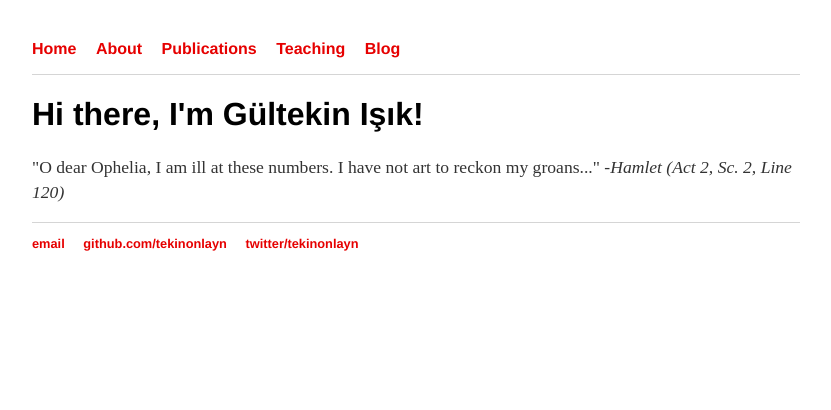
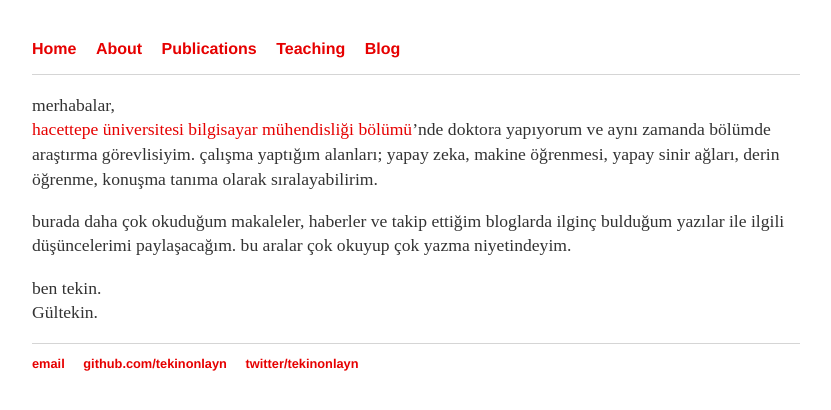
Before and after one commit to tekinonlayn/gi.github.io, a Jekyll site: the page built from index.html, in a window 1280 px wide. Shown: the top 410 px of the page, without its empty margins (224-1055 px from the left). Built offline with Jekyll 4.4.1, drawn with Linux system fonts in a browser that asks for light colours.

Commit message:
Update index.html

```diff
--- a/index.html
+++ b/index.html
@@ -1,8 +1,9 @@
 ---
 layout: default
-title: Gültekin Işık
+title: Gültekin Işık - About
 ---
 <div class="blurb">
-	<h1>Hi there, I'm Gültekin Işık!</h1>
-	<p>"O dear Ophelia, I am ill at these numbers. I have not art to reckon my groans..." <em> -Hamlet (Act 2, Sc. 2, Line 120) </em></p>
+	<p>merhabalar, <br /><a href="http://www.hacettepe.edu.tr/">hacettepe üniversitesi</a> <a href="http://cs.hacettepe.edu.tr/">bilgisayar mühendisliği bölümü</a>’nde doktora yapıyorum ve aynı zamanda bölümde araştırma görevlisiyim. çalışma yaptığım alanları; yapay zeka, makine öğrenmesi, yapay sinir ağları, derin öğrenme, konuşma tanıma olarak sıralayabilirim.</p>
+	<p>burada daha çok okuduğum makaleler, haberler ve takip ettiğim bloglarda ilginç bulduğum yazılar ile ilgili düşüncelerimi paylaşacağım. bu aralar çok okuyup çok yazma niyetindeyim.</p>
+<p>ben tekin. <br/> Gültekin.</p>
 </div><!-- /.blurb -->
```
